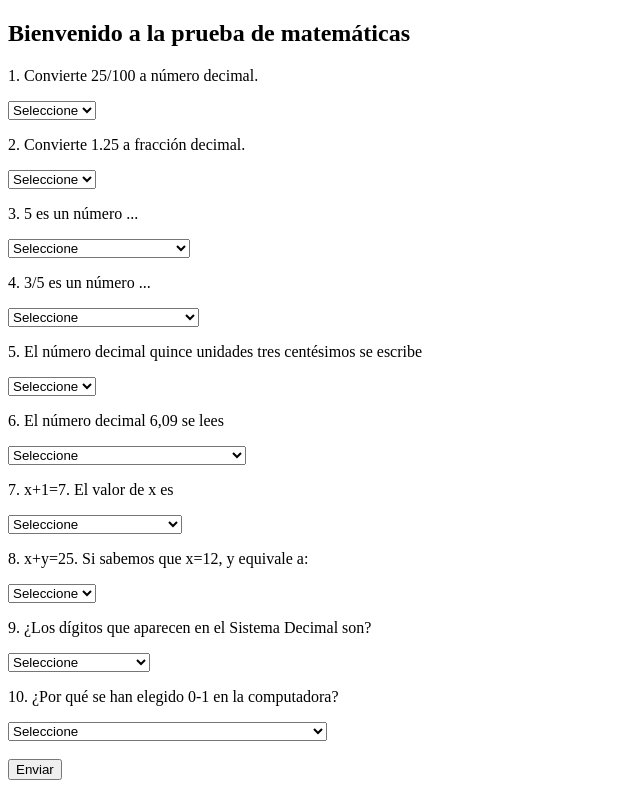
After one commit to lucashernandez067/H4RD-C0D3, a PHP site: page /views/estudiantes/prueba.php in a window 1280 px wide. The commit adds this page. Shown: the whole page, without its empty margins (0-640 px from the left). Run offline with PHP 8.4, Linux system fonts and the light colour scheme.

Commit message:
Prueba 1.0

```diff
--- /dev/null
+++ b/views/estudiantes/prueba.php
@@ -0,0 +1,102 @@
+<!DOCTYPE html>
+<html lang="en">
+<head>
+    <meta charset="UTF-8">
+    <meta name="viewport" content="width=device-width, initial-scale=1.0">
+    <meta http-equiv="X-UA-Compatible" content="ie=edge">
+    <title>PRUEBA | MATEMÁTICAS</title>
+</head>
+<body>
+    <section>
+        <div>
+            <h1>Bienvenido a la prueba de matemáticas</h1>
+        </div>
+        <div>
+            <form action="validar.php" method="post">
+                <p>1.   Convierte 25/100 a número decimal.</p>
+                <select name="pregunta1" id="" required>
+                    <option value="">Seleccione</option>
+                    <option value="1">0.25</option>
+                    <option value="0">0.025</option>
+                    <option value="0">0.0025</option>
+                    <option value="0">25</option>
+                </select>
+                <p>2. Convierte 1.25 a fracción decimal.</p>
+                <select name="pregunta2" id="" required>
+                    <option value="">Seleccione</option>
+                    <option value="0">25/100</option>
+                    <option value="1">125/100</option>
+                    <option value="0">15/100</option>
+                    <option value="0">12/100</option>
+                </select>
+                <p>3. 5 es un número ...</p>
+                <select name="pregunta3" id="" required>
+                    <option value="">Seleccione</option>
+                    <option value="0">natural pero no entero.</option>
+                    <option value="0">racional y no entero.</option>
+                    <option value="1">natural y, por tanto, entero.</option>
+                    <option value="0">Ninguna de las anteriores.</option>
+                </select>
+                <p>4. 3/5 es un número ...</p>
+                <select name="pregunta4" id="" required>
+                    <option value="">Seleccione</option>
+                    <option value="0">natural y, por tanto, entero.</option>
+                    <option value="0">racional, entero y natural.</option>
+                    <option value="0">racional, entero y no natural.</option>
+                    <option value="1">racional pero no entero.</option>
+                </select>
+                <p>5. El número decimal quince unidades tres centésimos se escribe</p>
+                <select name="pregunta5" id="" required>
+                    <option value="">Seleccione</option>
+                    <option value="1">15,03</option>
+                    <option value="0">0,153</option>
+                    <option value="0">15,3</option>
+                    <option value="0">1,503</option>
+                </select>
+                <p>6. El número decimal 6,09 se lees</p>
+                <select name="pregunta6" id="" required>
+                    <option value="">Seleccione</option>
+                    <option value="0">sesenta unidades nueve décimos</option>
+                    <option value="1">seis unidades nueve centésimos</option>
+                    <option value="0">sesenta unidades nueve centésimos</option>
+                    <option value="0">seis unidades nueve décimos</option>
+                </select>
+                <p>7. x+1=7. El valor de x es </p>
+                <select name="pregunta7" id="" required>
+                    <option value="">Seleccione</option>
+                    <option value="0">5</option>
+                    <option value="0">7</option>
+                    <option value="1">6</option>
+                    <option value="0">Ninguna de las anteriores</option>
+                </select>
+                <p>8. x+y=25. Si sabemos que x=12, y equivale a:</p>
+                <select name="pregunta8" id="" required>
+                    <option value="">Seleccione</option>
+                    <option value="0">25</option>
+                    <option value="0">11</option>
+                    <option value="0">12</option>
+                    <option value="1">13</option>
+                </select>
+                <p>9. ¿Los dígitos que aparecen en el Sistema Decimal son?</p>
+                <select name="pregunta9" id="" required>
+                    <option value="">Seleccione</option>
+                    <option value="1">0-1-2-3-4-5-6-7-8-9</option>
+                    <option value="0">1-2-3-5-8-9-10-11</option>
+                    <option value="0">0-1-2-6-5-3-4-8-9</option>
+                    <option value="0">Todas las anteriores</option>
+                </select>
+                <p>10. ¿Por qué se han elegido 0-1 en la computadora?</p>
+                <select name="pregunta10" id="" required>
+                    <option value="">Seleccione</option>
+                    <option value="0">Porque 1 significa encendido y 0 no significa nada</option>
+                    <option value="1">Porque 1 significa encendido y 0 apagado</option>
+                    <option value="0">porque 1 significa apagado y 0 encendiddo</option>
+                    <option value="0">Ninguna de las anteriores</option>
+                </select>
+                <br><br>
+                <button type="submit">Enviar</button>
+            </form>
+        </div>
+    </section>
+</body>
+</html>
```
Also changed, not shown: assets/css/style.css (+30 -2 lines), views/estudiantes/index.php (+37 -8 lines), views/prueba/validar.php (added, +24 -0 lines), assets/img/img01.png (added).
